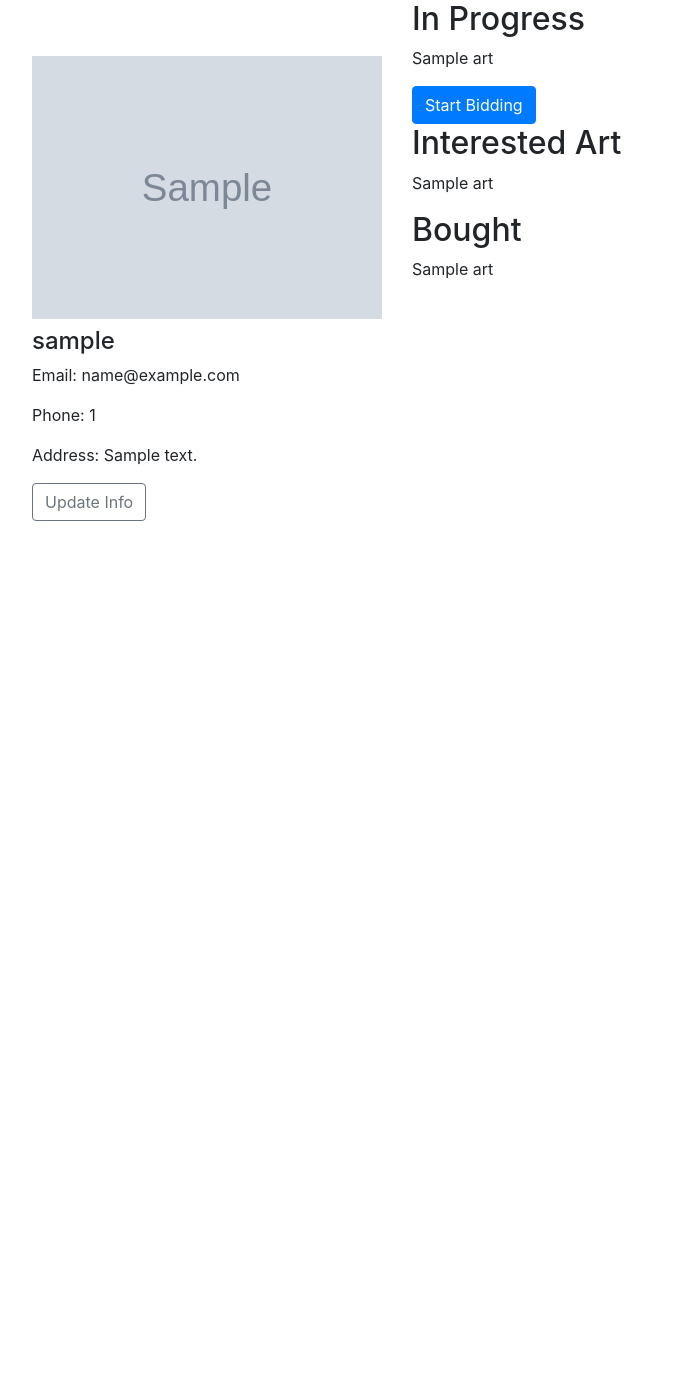
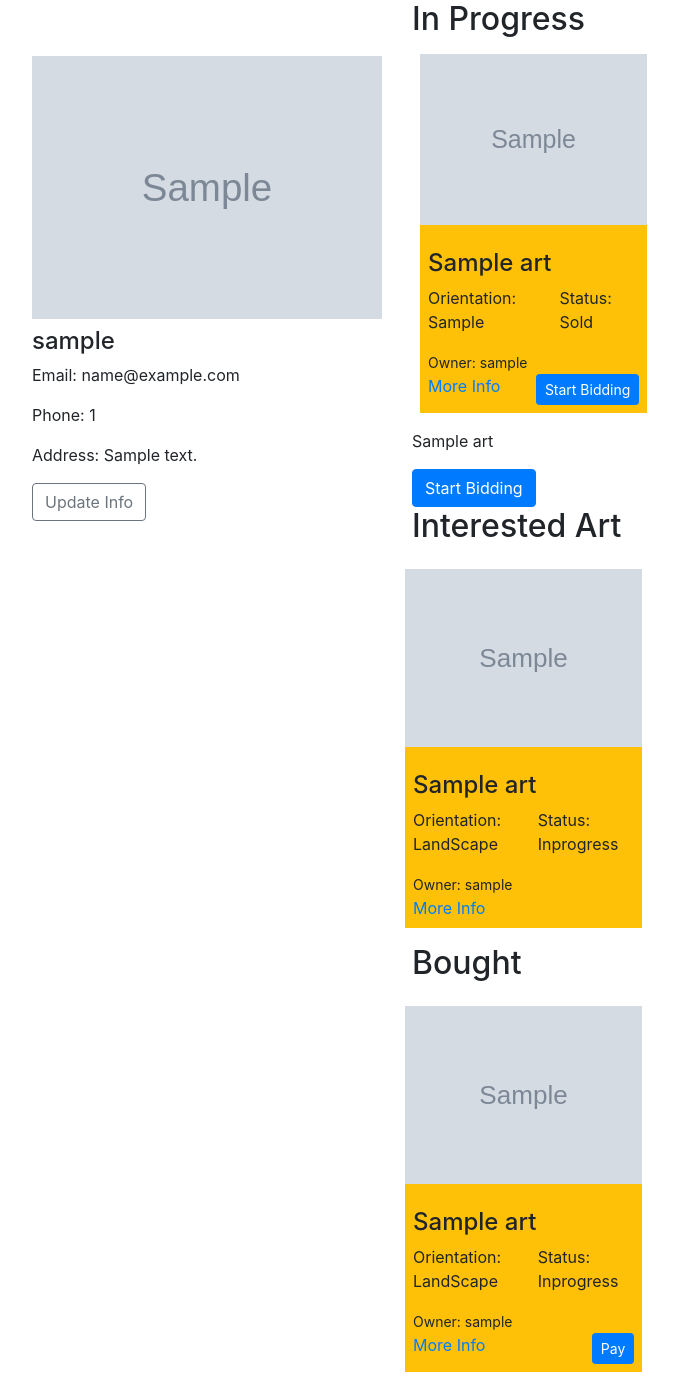
Before and after one commit to layersony/artauction, a Django app: template auction/templates/buyer/index.html in a window 1280 px wide. Shown: the whole page, without its empty margins (53-731 px from the left). Before the commit the page ends 521 px from the top, so only its background shows below. Run offline with Django 3.2, Linux system fonts and the light colour scheme; tables that the repository leaves empty hold one stand-in row (values such as "Sample post"); the template is opened without the code that fills it: values that come from a table or form of the project are taken from there, most other values are stand-ins (such as "Sample title", 1, 10 or a date in 2020); grey boxes marked "Sample" are stand-in pictures; some libraries are stand-ins or nearby versions.

Commit message:
checkout logic add

```diff
--- a/auction/forms.py
+++ b/auction/forms.py
@@ -1,6 +1,7 @@
 from django import forms
 from django.contrib.auth.forms import UserCreationForm
-from .models import User, user_type, Art, Profile
+from django.db.models.base import Model
+from .models import Payment, User, user_type, Art, Profile
 
 class RegistrationForm(UserCreationForm):
   typeuser = (
@@ -29,3 +30,8 @@ class ProfileForm(forms.ModelForm):
       model = Profile
       fields = '__all__'
       exclude = ['username',]
+
+class Paymentform(forms.ModelForm):
+  class Meta:
+    model = Payment
+    fields = '__all__'
--- a/auction/templates/buyer/index.html
+++ b/auction/templates/buyer/index.html
@@ -44,6 +44,25 @@
     <div class="col-md-8">
       <h2>In Progress</h2>
       {% for art in inprogress %}
+      <div class='col-md-4 mt-2 mb-2 p-2'>
+        <div class="artinddet bg-warning">
+          <img src="{{ art.auctionimage.url }}" alt="" class="img-fluid">
+          <div class="pr-2 pl-2 pb-2">
+            <small id="timewriting"></small><small id="timestatus"></small><br>
+            <h4>{{ art.title|capfirst }}</h4>
+
+            <div class="d-flex justify-content-between align-content-center">
+              <p>Orientation: {{ art.typeCategory }}</p>
+              <p>Status: <span class="statusind">{{ art.status|capfirst }}</span></p>
+            </div>
+            <small>Owner: {{ art.owner.profile.nickname }}</small><br>
+            <div class="d-flex justify-content-between align-content-center">
+              <a href="{% url 'artdetails' art.id %}">More Info</a><br>
+              <a href="{% url 'bidding' art.id %}"><button class="btn btn-primary btn-sm">Start Bidding</button></a>
+            </div>
+          </div>
+        </div>
+      </div>
         <p>{{ art.title }}</p>
         <a href="{% url 'bidding' art.id %}"><button class="btn btn-primary">Start Bidding</button></a>
       {% empty %}
@@ -51,19 +70,59 @@
       {% endfor %}
 
       <h2>Interested Art</h2>
+      <div class="row">
       {% for art in likedimages %}
-      <p>{{ art.art.title }}</p>
+      <div class='col-md-4 mt-2 mb-2 p-2'>
+        <div class="artinddet bg-warning">
+          <img src="{{ art.art.auctionimage.url }}" alt="" class="img-fluid">
+          <div class="pr-2 pl-2 pb-2">
+            <small id="timewriting"></small><small id="timestatus"></small><br>
+            <h4>{{ art.art.title|capfirst }}</h4>
+
+            <div class="d-flex justify-content-between align-content-center">
+              <p>Orientation: {{ art.art.typeCategory }}</p>
+              <p>Status: <span class="statusind">{{ art.art.status|capfirst }}</span></p>
+            </div>
+            <small>Owner: {{ art.art.owner.profile.nickname }}</small><br>
+            <div class="d-flex justify-content-between align-content-center">
+              <a href="{% url 'artdetails' art.id %}">More Info</a><br>
+            </div>
+          </div>
+        </div>
+      </div>
       {% empty %}
       <p class="alert alert-info">No <strong>Interested</strong> Art Available in Database</p>
       {% endfor %}
+    </div>
 
       <h2>Bought</h2>
+      <div class="row">
       {% for art in bought %}
-      <p>{{ art.art.title }}</p>
+      <div class='col-md-4 mt-2 mb-2 p-2'>
+        <div class="artinddet bg-warning">
+          <img src="{{ art.art.auctionimage.url }}" alt="" class="img-fluid">
+          <div class="pr-2 pl-2 pb-2">
+            <small id="timewriting"></small><small id="timestatus"></small><br>
+            <h4>{{ art.art.title|capfirst }}</h4>
+
+            <div class="d-flex justify-content-between align-content-center">
+              <p>Orientation: {{ art.art.typeCategory }}</p>
+              <p>Status: <span class="statusind">{{ art.art.status|capfirst }}</span></p>
+            </div>
+            <small>Owner: {{ art.art.owner.profile.nickname }}</small><br>
+            <div class="d-flex justify-content-between align-content-center">
+              <a href="{% url 'artdetails' art.id %}">More Info</a><br>
+              <a href="{% url 'checkout' art.art.id %}"><button class="btn btn-primary btn-sm">Pay</button></a>
+            </div>
+          </div>
+        </div>
+      </div>
+
       {% empty %}
       <p class="alert alert-info">No <strong>Bought</strong> Art Available in Database</p>
       {% endfor %}
     </div>
+    </div>
   </div>
 </div>
 {% endblock %}
--- a/auction/urls.py
+++ b/auction/urls.py
@@ -17,7 +17,8 @@ urlpatterns = [
   path('bidding/<str:id>', views.biddingArea, name='bidding'),
   path('ajax/biddingprice/', views.ajaxbidprice, name='ajaxbidprice'),
   path('ajax/interested/', views.interested, name='interested'),
-  path('ajax/auctionWin/', views.auctionWin, name='auctionWin')
+  path('ajax/auctionWin/', views.auctionWin, name='auctionWin'),
+  path('buyer/checkout/<str:id>', views.checkout, name='checkout')
 ]
 if settings.DEBUG:
   urlpatterns += static(settings.MEDIA_URL, document_root=settings.MEDIA_ROOT)
```
Also changed, not shown: auction/templates/buyer/checkout.html (+24 -1 lines), auction/views.py (+15 -1 lines).
